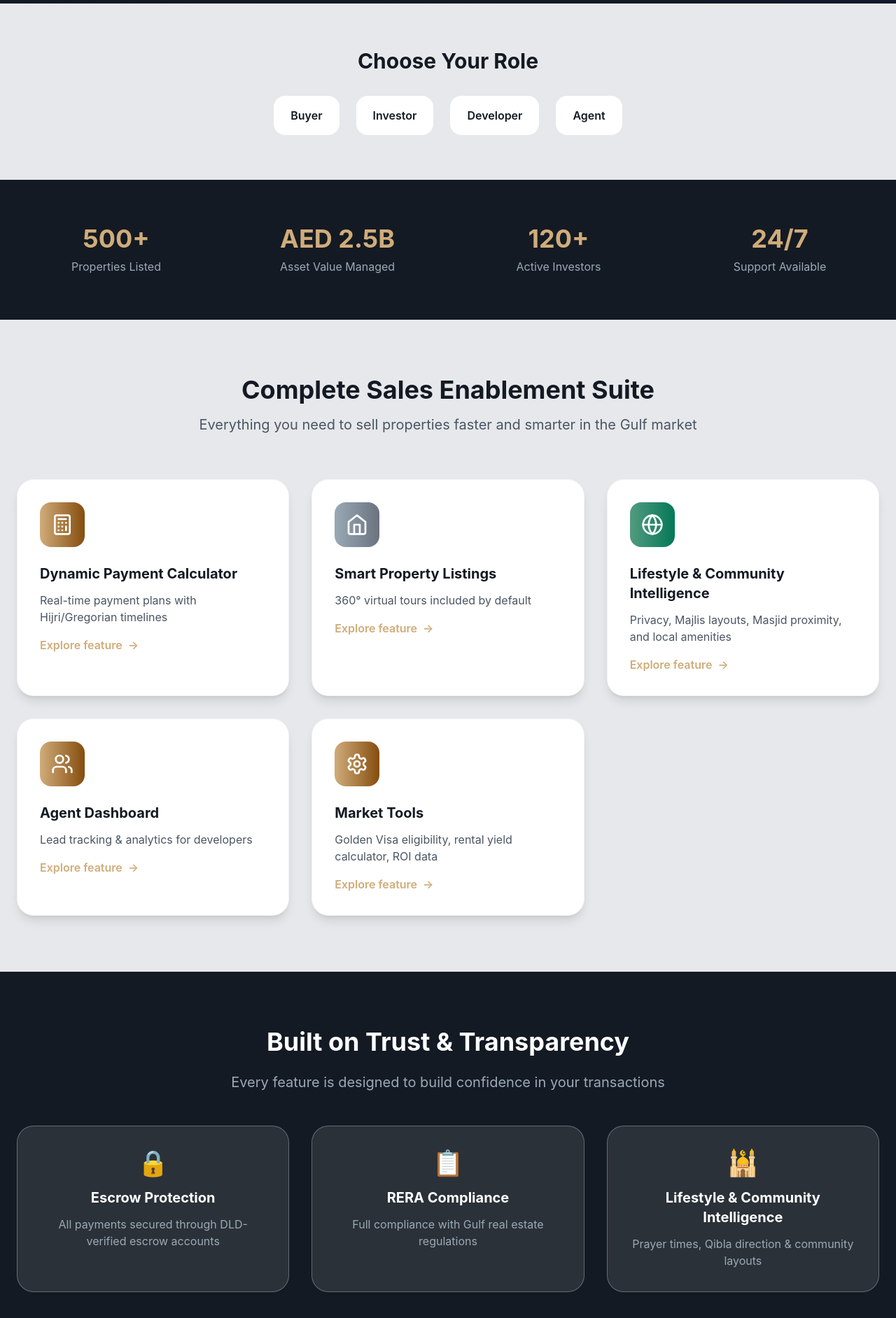
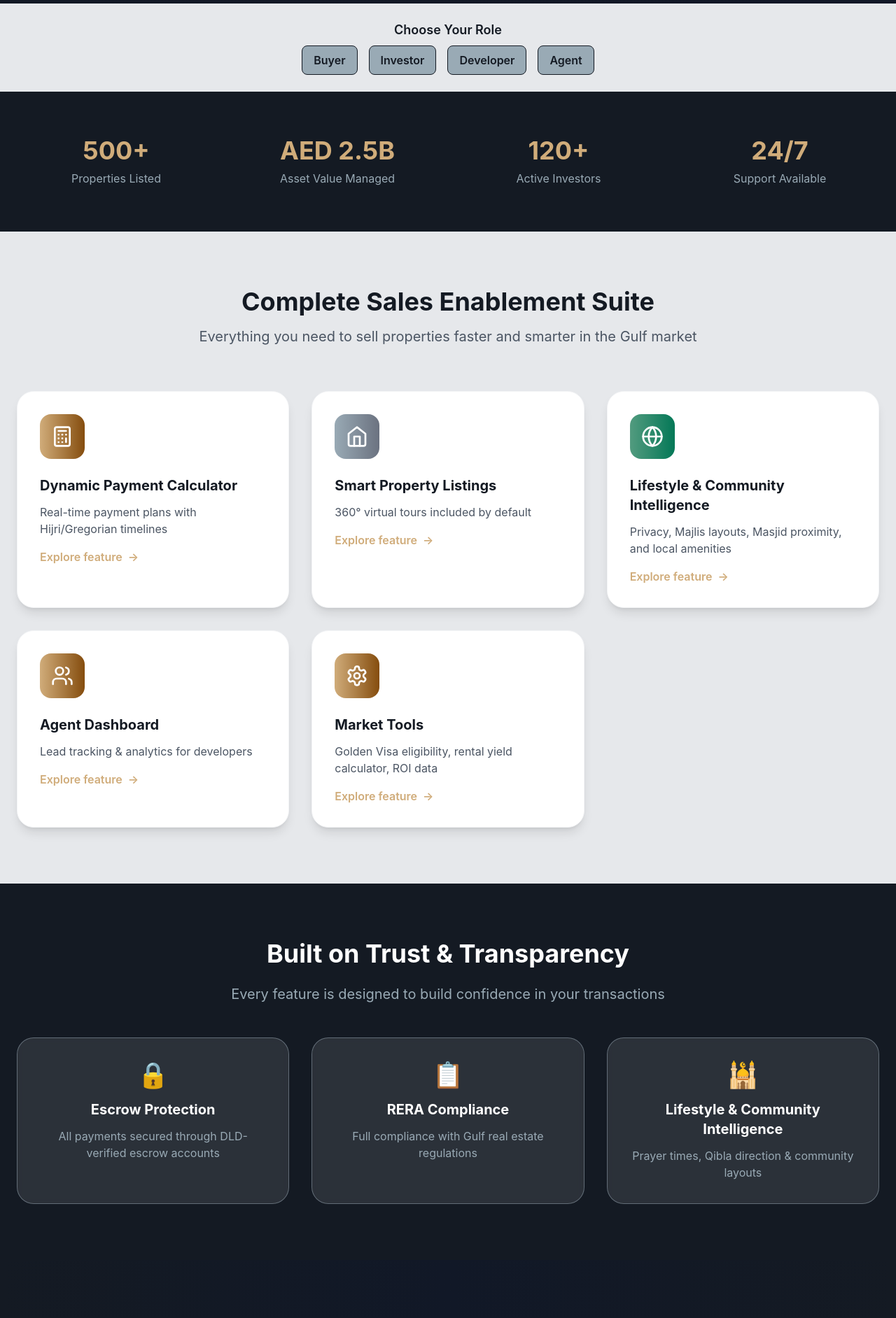
Before and after one commit to fazetdev/baytelitet, a Next.js app: page / in a window 1280 px wide. Shown: the part 800-2684 px from the top of the page at 70% size. Built offline with nearby package versions, Linux system fonts and the light colour scheme.

Commit message:
Fix CTA routing and align role selector with Bayt Elite design system

```diff
--- a/app/home/CTASection.tsx
+++ b/app/home/CTASection.tsx
@@ -1,32 +1,79 @@
 'use client';
 
 import Link from 'next/link';
+import { useUserRole } from '@/context/useUserRole';
 
 export default function CTASection() {
+  const { role } = useUserRole();
+
+  const primaryCTA = (() => {
+    switch (role) {
+      case 'buyer':
+        return { label: 'Browse Luxury Properties', href: '/properties' };
+      case 'investor':
+        return { label: 'Analyze Returns & Yields', href: '/calculator' };
+      case 'developer':
+        return { label: 'Access Developer Dashboard', href: '/agents' };
+      case 'agent':
+        return { label: 'Manage Leads & Listings', href: '/agents' };
+      default:
+        return { label: 'Explore Bayt Elite', href: '/properties' };
+    }
+  })();
+
+  const secondaryCTA = (() => {
+    switch (role) {
+      case 'developer':
+      case 'agent':
+        return { label: 'View Platform Capabilities', href: '/agents' };
+      default:
+        return { label: 'Explore Investment Tools', href: '/calculator' };
+    }
+  })();
+
+  const roleMessage = role
+    ? `Tailored for ${role.charAt(0).toUpperCase() + role.slice(1)}s`
+    : 'Choose your role above for a personalized experience';
+
   return (
-    <section className="py-20 bg-gradient-to-r from-bayt-warm to-yellow-800">
+    <section className="py-20 bg-gradient-to-r from-bayt-dark via-gray-900 to-bayt-dark text-white">
       <div className="container mx-auto px-6 text-center">
-        <h2 className="text-4xl font-bold text-bayt-dark mb-6">
-          Ready to Transform Your Property Sales?
+        <div className="max-w-4xl mx-auto">
+          <h2 className="text-4xl font-bold mb-6">
+            Ready to Elevate Your Gulf Real Estate Strategy?
           </h2>
-        <p className="text-xl text-bayt-dark opacity-90 mb-10 max-w-2xl mx-auto">
-          Join leading Gulf developers who trust Bayt Elite for their sales enablement needs.
+
+          <p className="text-xl text-bayt-cool mb-4">
+            {roleMessage}
           </p>
-        <div className="flex flex-col sm:flex-row gap-4 justify-center">
+
+          <p className="text-bayt-light opacity-90 mb-10 max-w-2xl mx-auto">
+            Bayt Elite is built specifically for Gulf real estate — combining luxury, compliance, and sales intelligence.
+          </p>
+
+          <div className="flex flex-col sm:flex-row gap-6 justify-center items-center">
             <Link
-            href="/properties"
-            className="inline-flex items-center justify-center px-8 py-4 bg-bayt-dark text-bayt-warm font-bold rounded-xl hover:bg-opacity-90 transition-all shadow-2xl"
-            aria-label="Browse Properties listings"
+              href={primaryCTA.href}
+              className="inline-flex items-center justify-center px-10 py-4 bg-gradient-to-r from-bayt-warm to-yellow-700 text-bayt-dark font-bold rounded-xl hover:shadow-2xl hover:-translate-y-1 transition-all duration-300 shadow-xl min-w-[220px]"
+              aria-label={primaryCTA.label}
             >
-            Browse Properties
+              {primaryCTA.label}
             </Link>
+
             <Link
-            href="/agents"
-            className="inline-flex items-center justify-center px-8 py-4 bg-transparent border-2 border-bayt-dark text-bayt-dark font-bold rounded-xl hover:bg-white/10 transition-all"
-            aria-label="Access Agent Dashboard"
+              href={secondaryCTA.href}
+              className="inline-flex items-center justify-center px-10 py-4 bg-transparent border-2 border-bayt-warm text-bayt-warm font-bold rounded-xl hover:bg-bayt-warm hover:text-bayt-dark transition-all duration-300 min-w-[220px]"
+              aria-label={secondaryCTA.label}
             >
-            Agent Dashboard
+              {secondaryCTA.label}
             </Link>
+          </div>
+
+          <div className="mt-10 pt-8 border-t border-white/20">
+            <p className="text-bayt-cool text-sm">
+              Trusted by Gulf-focused developers, investors, and real estate professionals
+            </p>
+          </div>
         </div>
       </div>
     </section>
--- a/app/home/RoleSelector.tsx
+++ b/app/home/RoleSelector.tsx
@@ -1,44 +1,33 @@
 'use client';
 
-import { useState } from 'react';
+import { useUserRole } from '@/context/useUserRole';
 
-const roles = [
-  { id: 'buyer', label: 'Buyer' },
-  { id: 'investor', label: 'Investor' },
-  { id: 'developer', label: 'Developer' },
-  { id: 'agent', label: 'Agent' },
-];
+const roles = ['buyer', 'investor', 'developer', 'agent'] as const;
 
 export default function RoleSelector() {
-  const [selectedRole, setSelectedRole] = useState<string | null>(null);
+  const { role, setRole } = useUserRole();
 
   return (
-    <section className="py-16 bg-bayt-light text-bayt-dark">
-      <div className="container mx-auto px-6 text-center">
-        <h2 className="text-3xl font-bold mb-8">
-          Choose Your Role
-        </h2>
-        <div className="flex flex-wrap justify-center gap-6">
-          {roles.map((role) => (
-            <button
-              key={role.id}
-              onClick={() => setSelectedRole(role.id)}
-              aria-pressed={selectedRole === role.id}
-              className={`px-6 py-4 rounded-xl font-semibold transition-all transform
-                ${selectedRole === role.id
-                  ? 'bg-bayt-warm text-bayt-dark scale-105 shadow-2xl'
-                  : 'bg-white text-bayt-dark hover:bg-bayt-warm hover:text-bayt-dark hover:scale-105'}`}
-            >
-              {role.label}
-            </button>
-          ))}
-        </div>
-        {selectedRole && (
-          <p className="mt-6 text-xl">
-            Selected Role: <span className="font-bold">{roles.find(r => r.id === selectedRole)?.label}</span>
-          </p>
-        )}
+    <div className="my-6 flex flex-col items-center">
+      <h3 className="text-lg font-semibold mb-2">Choose Your Role</h3>
+      <div className="flex gap-4">
+        {roles.map((r) => (
+          <button
+            key={r}
+            onClick={() => setRole(r)}
+            className={`px-4 py-2 rounded-lg border font-semibold transition-colors duration-300
+              ${
+                role === r
+                  ? 'bg-bayt-warm text-bayt-dark border-bayt-dark'
+                  : 'bg-bayt-cool text-bayt-dark border-bayt-dark hover:bg-bayt-cultural hover:text-white'
+              }`}
+            aria-label={`Select role ${r}`}
+          >
+            {r.charAt(0).toUpperCase() + r.slice(1)}
+          </button>
+        ))}
       </div>
-    </section>
+      {role && <p className="mt-2 text-bayt-dark">Selected Role: {role.charAt(0).toUpperCase() + role.slice(1)}</p>}
+    </div>
   );
 }
```
Lines whose indentation alone changed are shown as unchanged.
